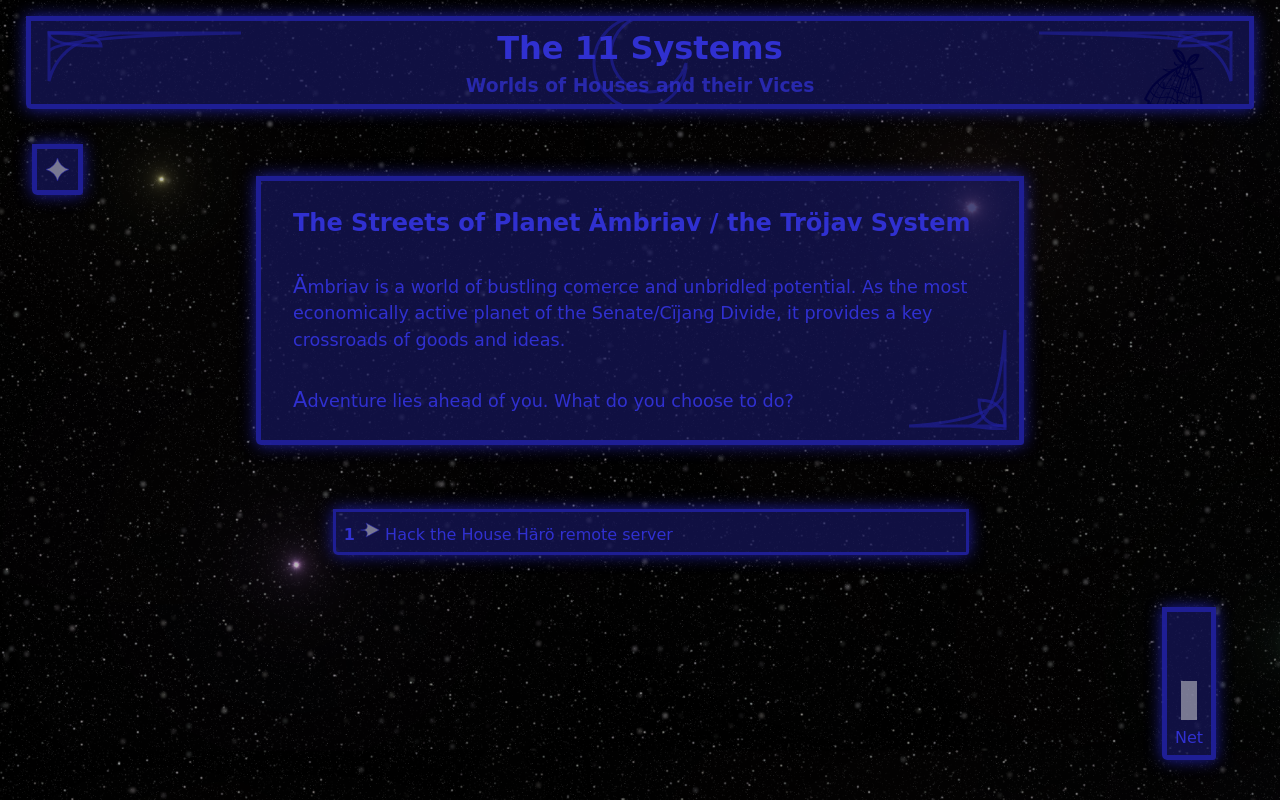
After one commit to sowrd299/HoloprojectedInfamy, a Django app: page /game/home in a window 1280 px wide. The commit adds this page. Run offline with Django 3.2, Linux system fonts and the light colour scheme; some web fonts are replaced.

Commit message:
Expands page structure for the game itself

```diff
--- /dev/null
+++ b/game/static/game/dialog.css
@@ -0,0 +1,15 @@
+/* Dialog options */
+.option {
+    display: block;
+    padding: 8px;
+    min-width: 80%;
+    max-width: 80%;
+    margin-left: 10%;
+    margin-top: 16px;
+
+    border-width: 3px;
+}
+
+.option:hover {
+    margin-left: 15%;
+}
--- /dev/null
+++ b/game/templates/game/continue_form.html
@@ -0,0 +1,6 @@
+<!-- a secret form used to elegantly progress through the game -->
+<!-- which eh I don't really need yet; maybe when we get close to production -->
+<form action="{% url 'game:index' %}" method="POST" class="hidden">
+    <input name="next" type="hidden"/>
+    <input name="toolscollected" type="hidden"/>
+</form>
--- /dev/null
+++ b/game/templates/game/dialog.html
@@ -0,0 +1,45 @@
+{% extends 'home/index.html' %}
+{% load static %}
+
+{% block afterhead %}
+    <link rel="stylesheet" href="{% static 'game/dialog.css' %}"/>
+{% endblock %}
+
+{% block content %}
+
+    {% include 'game/continue_form.html' %}
+
+    <section>
+        <div class="zoom holoblue">
+
+            <h2>The Streets of Planet Ämbriav / the Tröjav System</h2>
+
+            <p> Ämbriav is a world of bustling comerce and unbridled potential. As the most economically active planet of the
+            Senate/Cïjang Divide, it provides a key crossroads of goods and ideas.</p>
+
+            <p> Adventure lies ahead of you. What do you choose to do? </p>
+
+            <!-- corner decal -->
+            <svg class="cornerlower cornerright" height="100" width="100">
+                <g transform="scale(-1,-1) translate(-100, -100)" >
+                    {% include 'home/svg/corner.html' %}
+                </g>
+            </svg>
+        </div>
+    </section>
+
+
+    <!-- choices -->
+    <section>
+        <a class="option zoom holoblue" href="{% url 'game:option' 'Test' %}">
+            <strong>1</strong>
+            <svg height="20" width="20">
+                <g transform="scale(0.2,0.2)" >
+                    {% include 'home/svg/arrow.html' %}
+                </g>
+            </svg>
+            Hack the House Härö remote server
+        </a>
+    </section>
+
+{% endblock %}
--- a/game/urls.py
+++ b/game/urls.py
@@ -5,5 +5,7 @@ from . import views
 app_name = "game"
 
 urlpatterns = [
-    path('', views.index, name='index'),
+    path('', views.home, name='index'),
+    path('home', views.home, name='home'),
+    path('option/<str:option>', views.game, name='option'), # a manual way of submitting options, mostly for testing
 ]
--- a/game/views.py
+++ b/game/views.py
@@ -1,3 +1,4 @@
+from django.http import Http404
 from django.shortcuts import render
 from django.core.serializers import serialize
 from django.db.models import Count
@@ -6,12 +7,33 @@ from .models import *
 
 # Create your views here.
 
-def index(request):
-    hacking_map = 'Test'
+def home(request):
+    '''
+    A list of all tasks the play can go do.
+    '''
+    return dialog(request)
+
+
+def dialog(request):
+    '''
+    Renders some in-game dialog
+    '''
+    return render(request, 'game/dialog.html')
+
+
+def hacking(request, hacking_map):
+    '''
+    Renders the provided hacking encounter
+    Errors if the page does not exist
+    '''
+
+    nodes = HackingNode.objects.filter(map_in__short_name = hacking_map)
+    if nodes.count == 0:
+        raise Http404("Hacking map does not exist")
 
     # load the gamestate into the context
     context = {
-        'nodes' : HackingNode.objects.filter(map_in__short_name = hacking_map),
+        'nodes' : nodes,
         'links' : HackingLink.objects.filter(node_from__map_in__short_name = hacking_map),
         'tools' : HackingTool.objects.annotate(is_pickup=Count('hackingtoolpickup'), is_special=Count('speciality_of')).filter(is_pickup = 0, is_special=0), # PLACEHOLDER FILTER FOR WHAT TOOLS ARE ON THE TOOL BELT
 
@@ -25,4 +47,14 @@ def index(request):
     json_context = { '{}_json'.format(k) : serialize('json', v) for k, v in context.items() }
     context.update(json_context)
 
-    return render(request, 'game/index.html', context)
+    return render(request, 'game/hacking.html', context)
+
+
+def game(request, option):
+    '''
+    Progresses the player's game in response to the given option
+    '''
+    try:
+        return hacking(request, option)
+    except Http404 as e:
+        return dialog(request)
--- a/home/static/home/style.css
+++ b/home/static/home/style.css
@@ -111,7 +111,6 @@ p::first-letter{
     position: fixed;
     margin-top: 2.5%;
     left: 2.5%;
-    padding: 8px;
     float: left;
     max-width: 15%;
 }
@@ -122,10 +121,16 @@ p::first-letter{
 
 .expandbox .expandbutton {
     display: inherit;
+    padding: 8px;
+    margin-bottom: 16px;
+}
+
+.expandbox {
+    position: relative; /* so that the expanded menu can be relative to it */
 }
 
 .expandbox:hover .expandbutton {
-    display: none;
+    opacity: 0; /* still take up space to things don't move around */
 }
 
 .expandbutton h2 {
@@ -136,10 +141,14 @@ p::first-letter{
 
 .expanded {
     display: none;
+    position: absolute;
+    top: 0;
+    padding: 8px;
 }
 
 .expandbox:hover .expanded {
     display: inherit;
+    z-index: 10;
 }
 
 
@@ -311,6 +320,10 @@ button {
     border-width: 0;
 }
 
+a {
+    text-decoration: none;
+}
+
 
 /* The alert box */
 #alertbox {
@@ -342,6 +355,6 @@ button {
     margin-bottom: 4px;
 }
 
-#alertbox > .holoblue {
+#alertbox > .holoblue, .expanded { /* a more intense holoblue for divs that are liable to be on top of stuff */
     background: #131350e0;
 }
--- a/home/templates/home/index.html
+++ b/home/templates/home/index.html
@@ -11,7 +11,6 @@
 <link href="https://fonts.googleapis.com/css2?family=Cherry+Swash:wght@400;700&family=Kelly+Slab&family=Nixie+One&family=Rye&family=Special+Elite&family=UnifrakturMaguntia&display=swap" rel="stylesheet">
 
         <link rel="stylesheet" href="{% static 'home/style.css' %}"/>
-        <link rel="stylesheet" href="{% static 'game/style.css' %}"/>
         <link rel="stylesheet" href="{% static 'home/decor/decor.css' %}"/>
 
         <script src="{% static 'home/utils.js' %}"></script>
@@ -55,20 +54,24 @@
         <div class="headerbuffer"></div>
 
         <!-- side box -->
-        <div class="expandbox sidebox holoblue">
-            <div class="expandbutton">
+        <div class="sidebox">
+            <div class="expandbox">
+                <div class="expandbutton holoblue">
                     <svg height="25" width="25">
                         <g transform="scale(0.25,0.25)" >
                             {% include 'home/svg/star.html' %}
                         </g>
                     </svg>
                 </div>
-            <div class="expanded menu">
+                <div class="expanded menu holoblue">
                     <a href="{% url 'home:index' %}">Introduction</a>
                     <a>Encyclopedia</a>
                     <a>Options</a>
                     <a href="{% url 'game:index' %}">Engage</a>
                 </div>
+            </div>
+            {% block aftersidebox%}
+            {% endblock %}
         </div>
 
         <!-- content -->
@@ -94,28 +97,6 @@
                 </div>
             </section>
 
-
-            <!-- choices -->
-            <section>
-                <a class="option zoom holoblue">
-                    <strong>1</strong>
-                    <svg height="20" width="20">
-                        <g transform="scale(0.2,0.2)" >
-                            {% include 'home/svg/arrow.html' %}
-                        </g>
-                    </svg>
-                    Join a House; Swear your oath to and live your life for House, Vessel, and Vice!
-                </a>
-                <a class="option zoom holoblue">
-                    <strong>2</strong>
-                    <svg height="20" width="20">
-                        <g transform="scale(0.2,0.2)" >
-                            {% include 'home/svg/arrow.html' %}
-                        </g>
-                    </svg>
-                    Join the Navosc! Serve justice, prosperity, the Senate, and her allies!
-                </a>
-            </section>
             {% endblock %}
 
 
```
Also changed, not shown: game/static/game/hacking.css (renamed from game/static/game/style.css, +0 -17 lines), game/templates/game/hacking.html (renamed from game/templates/game/index.html, +17 -1 lines). Lines whose indentation alone changed are shown as unchanged.
